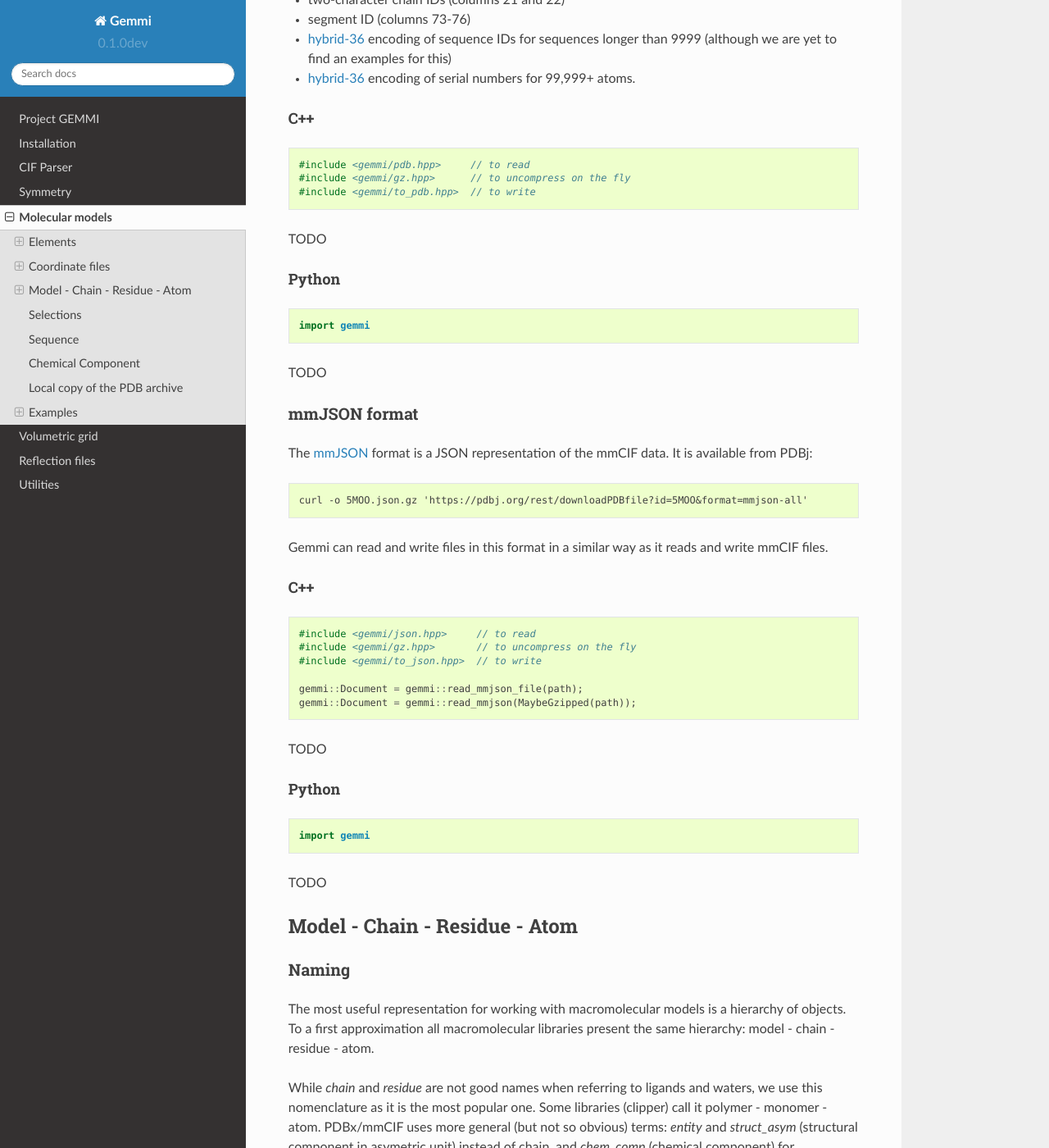
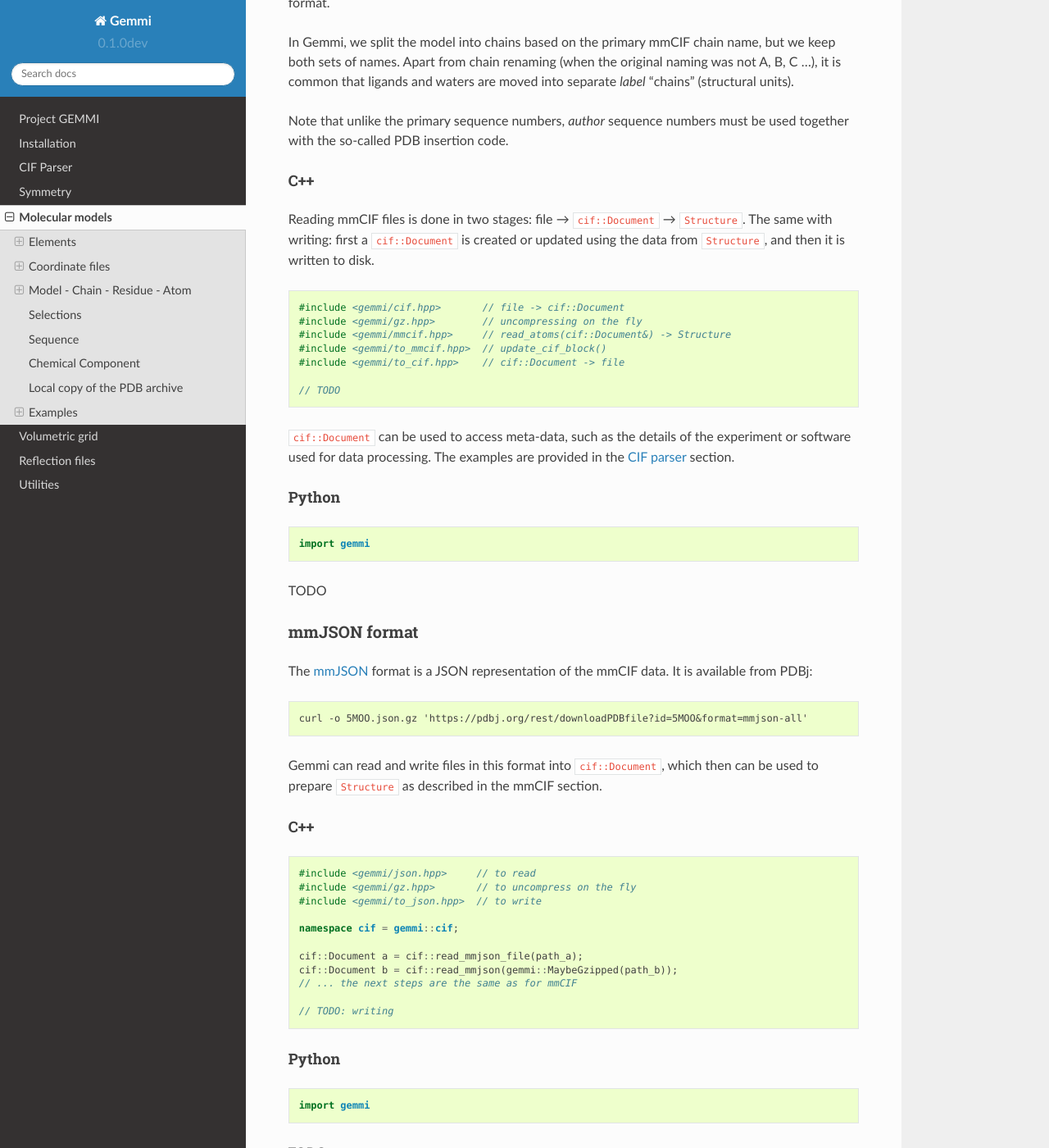
Before and after one commit to project-gemmi/gemmi, a Sphinx documentation site: the page built from docs/mol.rst, in a window 1280 px wide and 1400 px high, scrolled down 3408 px. Shown: the whole window at 82% size. Built offline with Sphinx 7.4.7 and the Read the Docs theme 2.0.0, drawn with Linux system fonts in a browser that asks for light colours; some of the changed text lies outside the part shown.

Commit message:
mostly documentation

```diff
--- a/CMakeLists.txt
+++ b/CMakeLists.txt
@@ -64,6 +64,8 @@
 add_executable(hello examples/hello.cc)
 add_executable(doc_example docs/doc_sym.cpp docs/doc_elem.cpp)
 add_executable(doc_example2 docs/doc_cif_cc.cpp)
+add_executable(doc_maybegz docs/doc_maybegz.cpp docs/doc_structure.cpp)
+target_link_libraries(doc_maybegz ZLIB::ZLIB)
 # auth_label requires <experimental/filesystem> and -lstdc++fs
 #add_executable(examples/auth_label examples/auth_label.cc)
 #target_link_libraries(examples/auth_label ZLIB::ZLIB)
--- a/docs/mol.rst
+++ b/docs/mol.rst
@@ -6,8 +6,9 @@
 biomolecules.
 
 The first prerequisite for this is reading and writing popular file
-formats. Then we have functions to access and manipulate
-the structure in the usual Model-Chain-Residue-Atom hierarchy.
+formats. The content of a file is stored as a ``Structure`` object,
+with the usual Model-Chain-Residue-Atom hierarchy.
+Then we have functions to access and manipulate the structure.
 Finally, with time we will grow a toolset of higher-level functionality:
 calculation of various metrics, ready-to-use complex operations, etc.
 
@@ -23,7 +24,7 @@
 ========
 
 When working with molecular structures it is good to have a basic data
-from periodic table at hand.
+from the periodic table at hand.
 
 C++
 ---
@@ -58,17 +59,62 @@
 
 The next sections discuss details of the individual formats
 and functions specific to them.
-We also have a generic ``read`` and ``write`` functions that handle
+We also have a generic read/write functions that handle
 all the supported formats, with the format either specified
 or inferred from the file extension.
 
 Generic access
 --------------
 
+C++
+~~~
+
+Any of the macromolecular coordinate files supported by Gemmi can be opened
+using::
+
+    #include <gemmi/mmread.hpp>
+    // ...
+    gemmi::Structure st = gemmi::read_structure_file(path);
+    std::cout << "This file has " << st.models.size() << " models.\n";
+
+``gemmi::Structure`` is documented :ref:`further on <mcra>`.
+
+The file format above is determined from the file extension.
+Alternatively, the format can be specified as the second argument
+of ``read_structure_file``, one of the enumeration values::
+
+    enum class CoorFormat { Unknown, Pdb, Cif, Json };
+
+Gemmi also has a templated function ``read_structure`` that you can use
+to customize how you provide the data (bytes) to the parsers.
+This function is used to uncompress gzipped files on the fly:
+
+.. literalinclude:: doc_maybegz.cpp
+   :language: cpp
+
+If you include the :file:`gz.hpp` header (as in the example above)
+the resulting program must be linked with the zlib library.
+
+.. code-block:: console
+
+    $ c++ -std=c++11 -Iinclude -Ithird_party example_above.cpp -lz
+    $ ./a.out 2cco.cif.gz
+    This file has 20 models.
+
+The :file:`gemmi/mmread.hpp` header includes many other headers
+and is relatively slow to compile. If this matters it is recommended
+to include this header in only one ``cpp`` file,
+and in other files use only :file:`gemmi/model.hpp`.
+
+TODO: generic write functions
+
+Python
+~~~~~~
+
 TODO
 
-The data read from a file is kept in a ``Structure``,
-which is documented :ref:`further on <mcra>`.
+``gemmi.Structure`` is documented :ref:`further on <mcra>`.
+
 
 PDBx/mmCIF format
 -----------------
@@ -144,24 +190,67 @@
 C++
 ~~~
 
-CIF-based interface
-
-Structure-based interface
-
-combination of both
-
-Structural models from a file are stored in ``Structure``.
-
-Other details from mmCIF, such as literature citations,
-can be accessed through a generic CIF interface (``cif::Block``).
+Reading mmCIF files is done in two stages:
+file → ``cif::Document`` → ``Structure``.
+The same with writing: first a ``cif::Document`` is created or updated
+using the data from ``Structure``, and then it is written to disk.
 
 ::
 
-    #include <gemmi/mmcif.hpp>     // to read
-    #include <gemmi/gz.hpp>        // to uncompress on the fly
-    #include <gemmi/to_mmcif.hpp>  // to write
+    #include <gemmi/cif.hpp>       // file -> cif::Document
+    #include <gemmi/gz.hpp>        // uncompressing on the fly
+    #include <gemmi/mmcif.hpp>     // read_atoms(cif::Document&) -> Structure
+    #include <gemmi/to_mmcif.hpp>  // update_cif_block()
+    #include <gemmi/to_cif.hpp>    // cif::Document -> file
+
+    // TODO
+
+``cif::Document`` can be used to access meta-data,
+such as the details of the experiment or software used for data processing.
+The examples are provided in the :ref:`CIF parser <cif_examples>` section.
+
+Python
+~~~~~~
+
+.. code-block:: python
+
+    import gemmi
 
 TODO
+
+
+mmJSON format
+-------------
+
+The mmJSON_ format is a JSON representation of the mmCIF data.
+It is available from PDBj:
+
+.. code-block:: none
+
+    curl -o 5MOO.json.gz 'https://pdbj.org/rest/downloadPDBfile?id=5MOO&format=mmjson-all'
+
+Gemmi can read and write files in this format into ``cif::Document``,
+which then can be used to prepare ``Structure`` as described
+in the mmCIF section.
+
+.. _mmJSON: https://pdbj.org/help/mmjson?lang=en
+
+C++
+~~~
+
+::
+
+    #include <gemmi/json.hpp>     // to read
+    #include <gemmi/gz.hpp>       // to uncompress on the fly
+    #include <gemmi/to_json.hpp>  // to write
+
+    namespace cif = gemmi::cif;
+
+    cif::Document a = cif::read_mmjson_file(path_a);
+    cif::Document b = cif::read_mmjson(gemmi::MaybeGzipped(path_b));
+    // ... the next steps are the same as for mmCIF
+
+    // TODO: writing
 
 Python
 ~~~~~~
@@ -215,44 +304,6 @@
 TODO
 
 
-mmJSON format
--------------
-
-The mmJSON_ format is a JSON representation of the mmCIF data.
-It is available from PDBj:
-
-.. code-block:: none
-
-    curl -o 5MOO.json.gz 'https://pdbj.org/rest/downloadPDBfile?id=5MOO&format=mmjson-all'
-
-Gemmi can read and write files in this format in a similar way as it reads
-and write mmCIF files.
-
-.. _mmJSON: https://pdbj.org/help/mmjson?lang=en
-
-C++
-~~~
-
-::
-
-    #include <gemmi/json.hpp>     // to read
-    #include <gemmi/gz.hpp>       // to uncompress on the fly
-    #include <gemmi/to_json.hpp>  // to write
-
-    gemmi::Document = gemmi::read_mmjson_file(path);
-    gemmi::Document = gemmi::read_mmjson(MaybeGzipped(path));
-
-TODO
-
-Python
-~~~~~~
-
-.. code-block:: python
-
-    import gemmi
-
-TODO
-
 .. _mcra:
 
 Model - Chain - Residue - Atom
@@ -292,17 +343,22 @@
 "about 90% of the development time invested into iotbx.pdb was in some form
 related to alternative conformations".
 
-to be continued...
+We have not made such a time investment yet.
+For now, gemmi simply provides the *altLoc* field and
+leaves handling of the alternative conformations
+to the applications.
 
 C++
 ---
 
-::
+Everything will be documented later on.
 
-    #include <gemmi/mmread.hpp> // to read/write all the supported formats
-    #include <gemmi/gz.hpp>     // to uncompress on the fly
+Here is a minimal example that shows the hierarchy and properties
+of each object.
 
-    gemmi::Structure = gemmi::read(path);
+.. literalinclude:: doc_structure.cpp
+   :language: cpp
+
 
 TODO
 
@@ -319,6 +375,10 @@
 ==========
 
 TODO
+
+MMDB selection language.
+
+And perhaps something else (selections used in JMol or PyMOL?)
 
 
 Sequence
```
Also changed, not shown: 9 other files.
